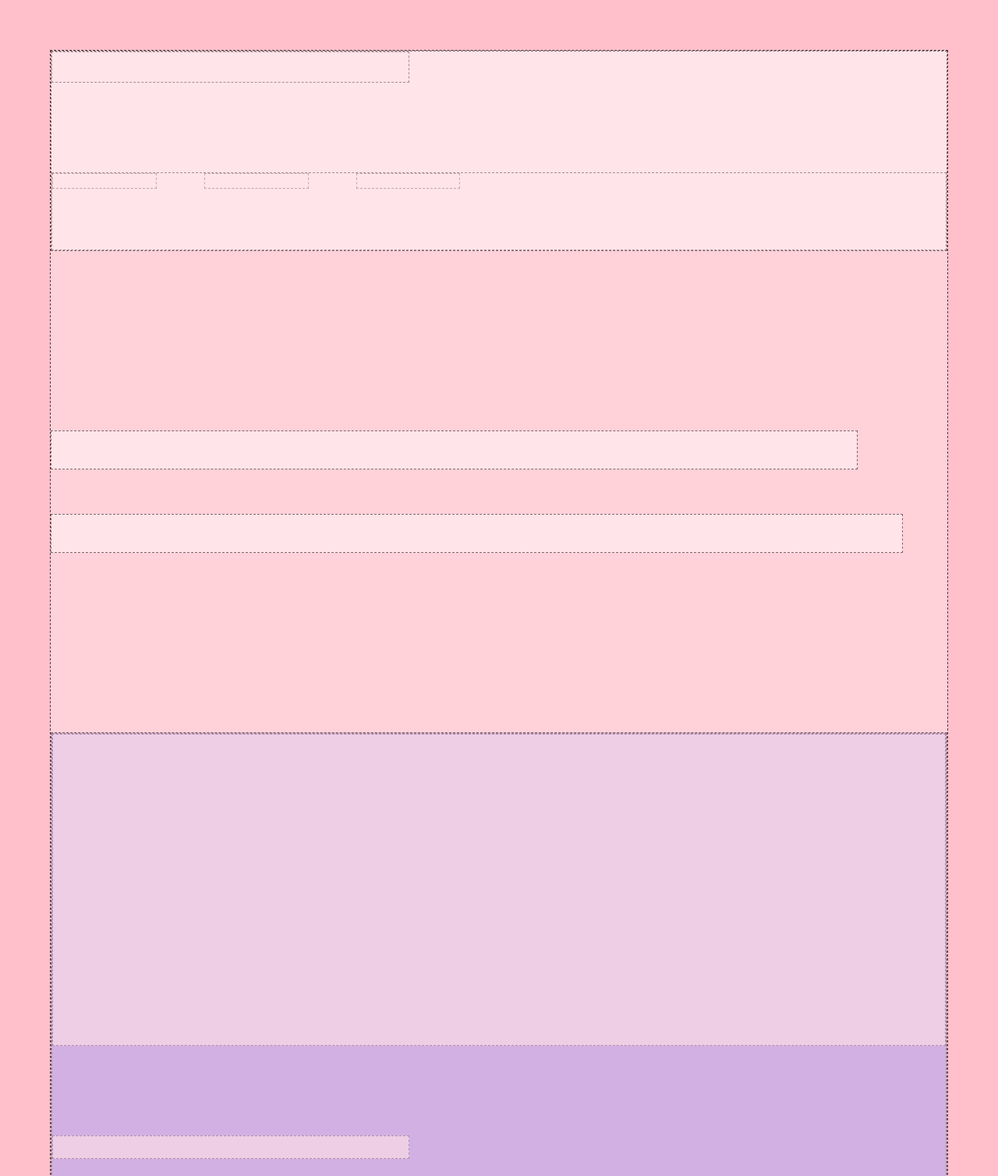
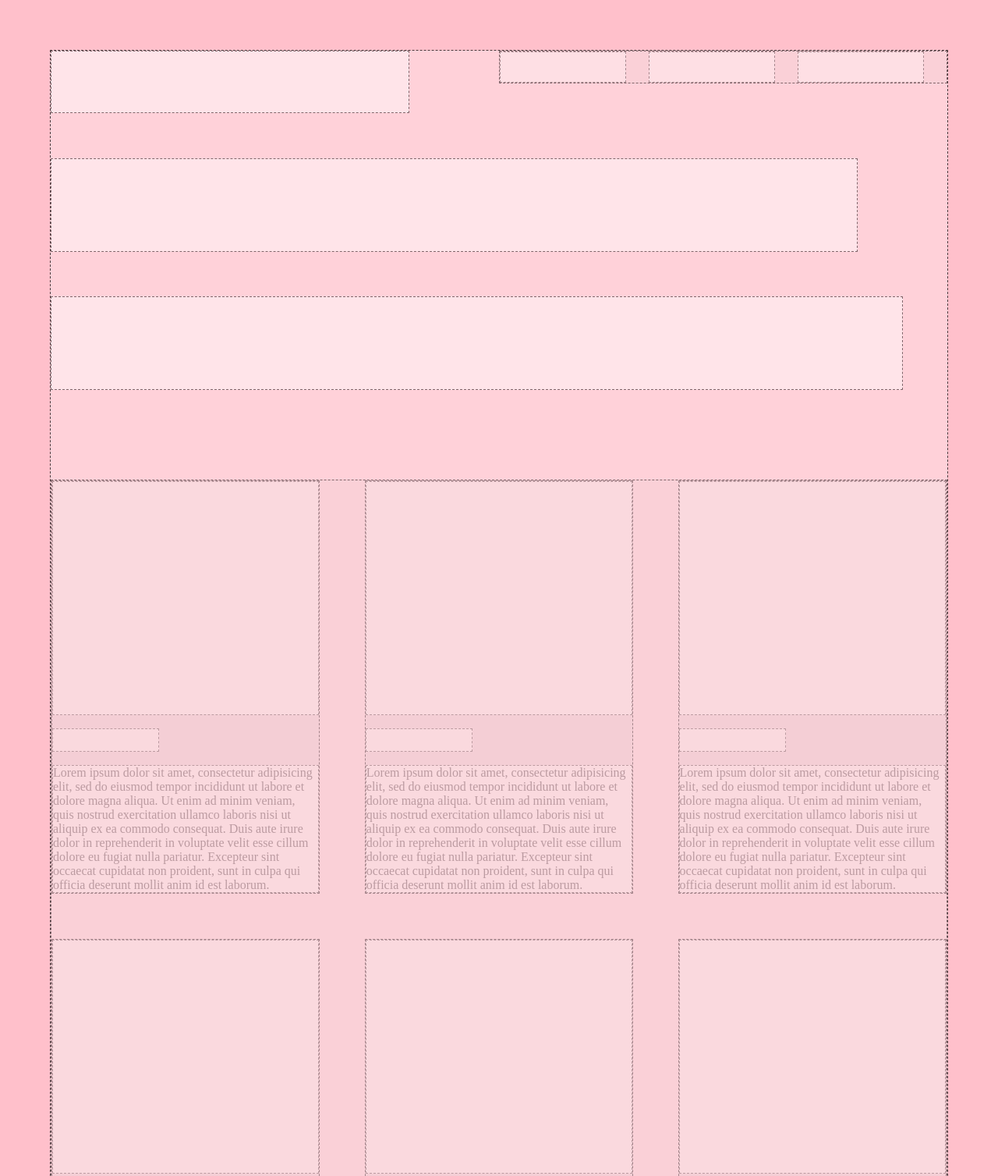
Before and after one commit to DLopez6877/feature-wireframe, a plain HTML site: page index.html in a window 1280 px wide. Shown: the top 1508 px of the page at 78% size. Drawn offline with Linux system fonts and the light colour scheme.

Commit message:
finish mobile. create ipad and laptop sites

```diff
--- a/css/styles.css
+++ b/css/styles.css
@@ -11,6 +11,7 @@
 }
 
 /*/////////////////////          GENERAL          /////////////////////*/
+
 body {
   margin: 0;
   background-color: lightblue;
@@ -24,62 +25,64 @@ body {
 
 .container {
   width: 90%;
-  margin: 5%;
+  margin: 5% 5% 0 5%;
   background-color: rgba(255, 255, 255, 0.4);
 }
 
 /*/////////////////////          HEADER          /////////////////////*/
 .logo {
   width: 40%;
-  min-height: 40px;
-  margin-bottom: 10%;
+  min-height: 10vh;
+  margin-bottom: 5%;
 }
 
-.ul {
+.ol {
+  width: 50%;
+  background-color: rgba(200, 200, 200, 0.2);
+  font-size: 0;
+}
+
+.li {
+  width: 28.333%;
+  margin-right: 5%;
+  min-height: 5vh;
   display: inline-block;
-  width: 50%;
 }
- .li {
-  width: 11.66%;
-  margin-right: 5%;
-  min-height: 20px;
-  display: inline-block;
- }
 
 
 /*/////////////////////          TITLE          /////////////////////*/
 .title1 {
   width: 90%;
-  min-height: 50px;
-  margin: 20% 0 5% 0;
+  min-height: 15vh;
+  margin: 10% 0 5% 0;
 }
 
 .title2 {
   width: 95%;
-  min-height: 50px;
-  margin-bottom: 20%;
+  min-height: 15vh;
+  margin-bottom: 10%;
 }
 
 /*/////////////////////          FEATURES          /////////////////////*/
 
 .wrapper {
-  background-color: rgba(100, 100, 255, 0.2);
+  background-color: rgba(200, 200, 200, 0.2);
 }
 
 .feature {
-  margin-bottom: 10%;
-  background-color: rgba(100, 100, 255, 0.7);
+  margin-bottom: 5%;
+  background-color: rgba(200, 200, 200, 0.4);
 }
 
 .feature-img {
-  min-height: 400px;
-  margin-bottom: 10%;
+  min-height: 300px;
+  margin-bottom: 5%;
 }
 
 .feature-h1 {
   width: 40%;
   min-height: 30px;
-  margin: 10% 0;
+  margin: 5% 0;
 }
 
 
@@ -91,12 +94,38 @@ body {
   body{
     background-color: blue;
   }
+  .logo {
+    float: left;
+  }
+  .ol {
+    float: right;
+  }
+  .feature {
+    float: left;
+    width: 47.5%;
+  }
+  .feature:nth-child(odd) {
+    margin-right: 5%;
+  }
 }
 
 /* Smartphones (portrait) ----------- */
 @media only screen and (max-width : 320px) and (orientation : portrait) {
   body{
     background-color: red;
+  }
+  .logo {
+    float: left;
+  }
+  .ol {
+    float: right;
+  }
+  .feature {
+    float: left;
+    width: 47.5%;
+  }
+  .feature:nth-child(odd) {
+    margin-right: 5%;
   }
 }
 
@@ -105,12 +134,41 @@ body {
   body{
     background-color: yellow;
   }
+  .logo {
+    float: left;
+  }
+  .ol {
+    float: right;
+  }
+  .feature {
+    float: left;
+    width: 30%;
+  }
+  .feature:nth-child(odd) {
+    margin-right: 0;
+  }
+  .feature:nth-child(3n+2) {
+    margin: 0 5%;
+  }
 }
 
 /* Smartphones Large (portrait) */
 @media only screen and (min-device-width: 414px) and (max-device-height: 736px) and (orientation : portrait){
   body{
     background-color: orange;
+  }
+  .logo {
+    float: left;
+  }
+  .ol {
+    float: right;
+  }
+  .feature {
+    float: left;
+    width: 47.5%;
+  }
+  .feature:nth-child(odd) {
+    margin-right: 5%;
   }
 }
 
@@ -119,12 +177,41 @@ body {
   body{
     background-color: pink;
   }
+  .logo {
+    float: left;
+  }
+  .ol {
+    float: right;
+  }
+  .feature {
+    float: left;
+    width: 30%;
+  }
+  .feature:nth-child(odd) {
+    margin-right: 0;
+  }
+  .feature:nth-child(3n+2) {
+    margin: 0 5%;
+  }
 }
 
 /* iPads (portrait) ----------- */
 @media only screen and (min-device-width : 768px) and (max-device-width : 1024px) and (orientation : portrait) {
   body{
     background-color: purple;
+  }
+  .logo {
+    float: left;
+  }
+  .ol {
+    float: right;
+  }
+  .feature {
+    float: left;
+    width: 47.5%;
+  }
+  .feature:nth-child(odd) {
+    margin-right: 5%;
   }
 }
 
@@ -134,4 +221,20 @@ body {
   body{
     background-color: green;
   }
+  .logo {
+    float: left;
+  }
+  .ol {
+    float: right;
+  }
+  .feature {
+    float: left;
+    width: 30%;
+  }
+  .feature:nth-child(odd) {
+    margin-right: 0;
+  }
+  .feature:nth-child(3n+2) {
+    margin: 0 5%;
+  }
 }
--- a/index.html
+++ b/index.html
@@ -7,11 +7,9 @@
   </head>
   <body>
     <div class="column container">
-      <div class="column header">
         <div class="column logo">
-
         </div>
-        <div class="column ol">
+        <div class="ol">
           <div class="column li">
 
           </div>
@@ -22,14 +20,39 @@
 
           </div>
         </div>
-      </div><!--end header-->
-      <div class="column title1">
+      <div class="cf column title1">
 
       </div>
       <div class="column title2">
 
       </div>
-      <div class="column wrapper">
+      <div class="cf column wrapper">
+        <div class="feature">
+          <div class="column feature-img">
+
+          </div>
+          <div class="column feature-h1">
+
+          </div>
+          <div class="column feature-p">
+
+              Lorem ipsum dolor sit amet, consectetur adipisicing elit, sed do eiusmod tempor incididunt ut labore et dolore magna aliqua. Ut enim ad minim veniam, quis nostrud exercitation ullamco laboris nisi ut aliquip ex ea commodo consequat. Duis aute irure dolor in reprehenderit in voluptate velit esse cillum dolore eu fugiat nulla pariatur. Excepteur sint occaecat cupidatat non proident, sunt in culpa qui officia deserunt mollit anim id est laborum.
+
+          </div>
+        </div><!--end feature-->
+        <div class="feature">
+          <div class="column feature-img">
+
+          </div>
+          <div class="column feature-h1">
+
+          </div>
+          <div class="column feature-p">
+
+              Lorem ipsum dolor sit amet, consectetur adipisicing elit, sed do eiusmod tempor incididunt ut labore et dolore magna aliqua. Ut enim ad minim veniam, quis nostrud exercitation ullamco laboris nisi ut aliquip ex ea commodo consequat. Duis aute irure dolor in reprehenderit in voluptate velit esse cillum dolore eu fugiat nulla pariatur. Excepteur sint occaecat cupidatat non proident, sunt in culpa qui officia deserunt mollit anim id est laborum.
+
+          </div>
+        </div><!--end feature-->
         <div class="feature">
           <div class="column feature-img">
 
```
